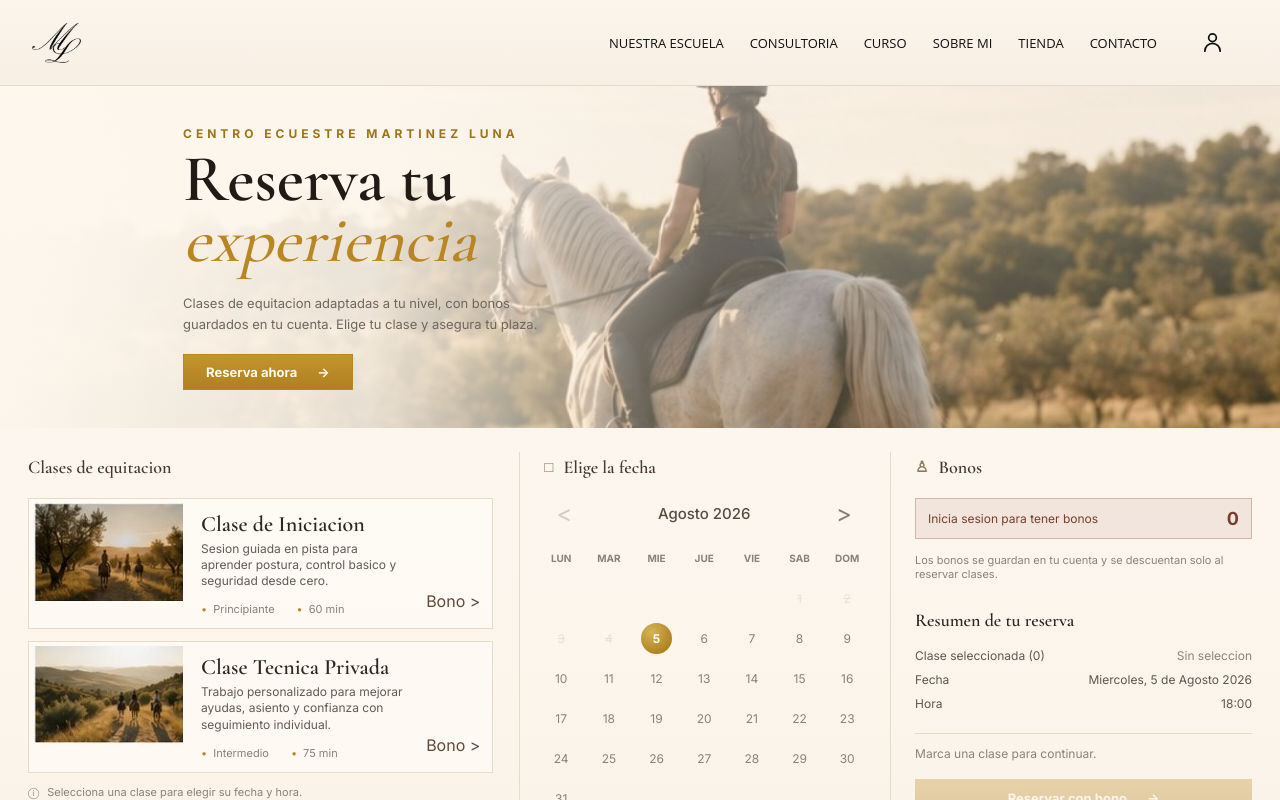
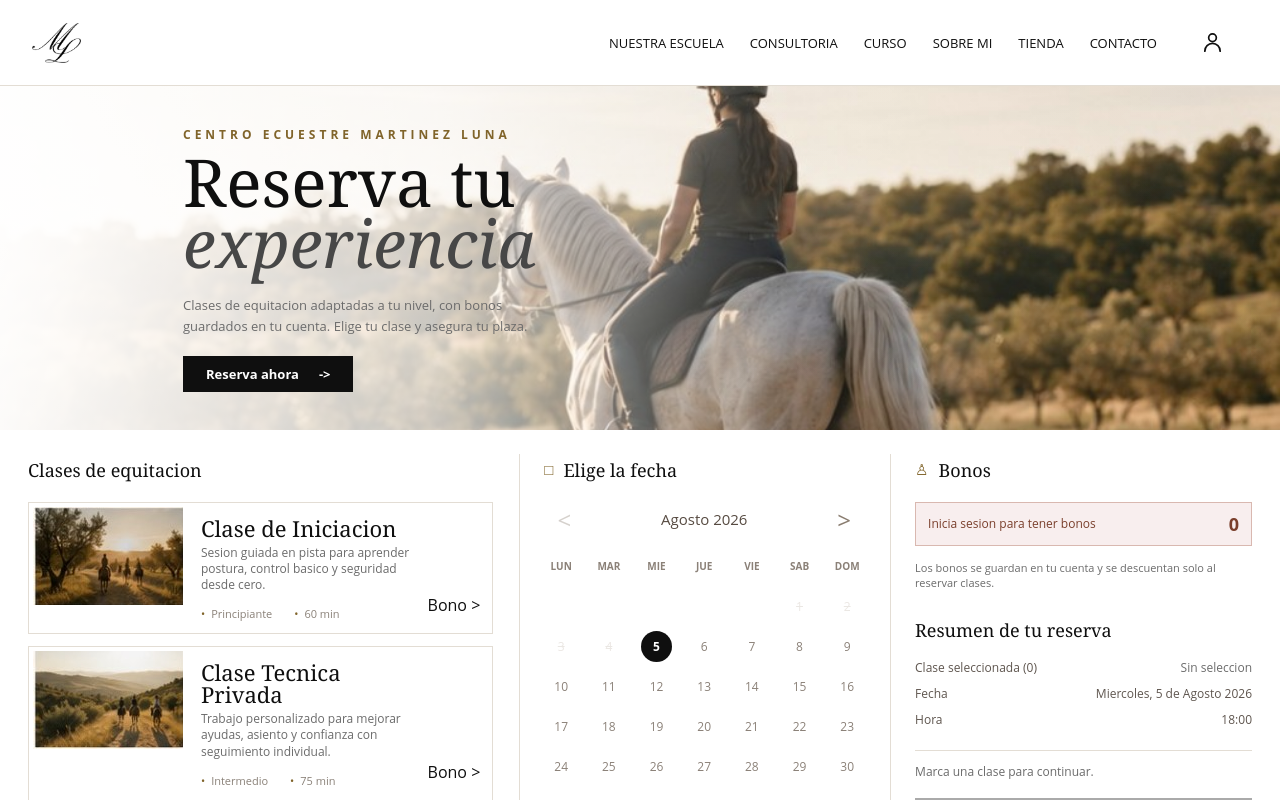
Before and after one commit to JLAC008/formulariocaballosfront, an Angular app: page / in a window 1280 px wide. Shown: the top 800 px of the page. Built offline with nearby package versions, Linux system fonts and the light colour scheme.

Commit message:
Cambio estilo pagina martinez luna

```diff
--- a/src/app/app.component.css
+++ b/src/app/app.component.css
@@ -1731,3 +1731,180 @@ dd {
     min-height: auto;
   }
 }
+
+/* Martinez Luna theme */
+.site-navbar {
+  background: #fff;
+  border-bottom-color: #e3ddd4;
+}
+
+.booking-page {
+  background: #fff;
+}
+
+.hero::before {
+  background:
+    linear-gradient(90deg, rgba(255, 255, 255, 0.96) 0%, rgba(255, 255, 255, 0.72) 34%, rgba(255, 255, 255, 0.08) 62%, rgba(255, 255, 255, 0) 100%),
+    linear-gradient(180deg, rgba(15, 15, 15, 0.03), rgba(15, 15, 15, 0));
+}
+
+.eyebrow,
+.modal-eyebrow,
+.back-link {
+  color: #80642a;
+  font-family: "Open Sans", Arial, sans-serif;
+  font-weight: 700;
+}
+
+.hero h1,
+.experience-info h2,
+.summary h2,
+.section-title,
+.bonus-modal h2,
+.reservation-modal h2,
+.history-modal h2,
+.auth-card h1,
+.admin-topbar h1,
+.admin-section h2,
+.experience-modal h2,
+.delete-modal h2,
+.session-box strong,
+.history-item strong,
+.admin-experience-card h3 {
+  color: #0f0f0f;
+  font-family: Vollkorn, Georgia, serif;
+  font-weight: 400;
+}
+
+.hero h1 span,
+.total strong,
+.bonus-pack-grid strong,
+.admin-kpis strong,
+.stats-grid strong {
+  color: #474747;
+}
+
+.intro,
+.experience-info p,
+.availability,
+.time-section p,
+.secure,
+.limit-note,
+.auth-copy,
+.demo-note,
+.section-actions p,
+.modal-copy,
+.history-empty,
+.selection-empty,
+.selection-help {
+  color: #6b6b6b;
+}
+
+.experience-card,
+.session-box,
+.bonus-box,
+.summary,
+.history-item,
+.admin-topbar,
+.admin-kpis article,
+.stats-grid article,
+.admin-section,
+.admin-experience-card,
+.schedule-board,
+.schedule-class-card,
+.schedule-booking-card,
+.auth-card,
+.bonus-modal,
+.reservation-modal,
+.history-modal,
+.experience-modal,
+.delete-modal {
+  background: #fff;
+  border-color: #e3ddd4;
+  box-shadow: none;
+}
+
+.experience-card:hover,
+.experience-card.selected,
+.bonus-pack-grid button:hover {
+  border-color: #0f0f0f;
+  box-shadow: 0 16px 38px rgba(15, 15, 15, 0.08);
+}
+
+.outline-action,
+.history-action,
+.buy-button,
+.price,
+.compact-action {
+  border-color: #0f0f0f;
+  color: #0f0f0f;
+}
+
+.primary-action,
+.pay-button,
+.hours button.active,
+.calendar-grid button.active,
+.auth-switch button.active,
+.time-slot-grid button.active {
+  background: #0f0f0f;
+  border-color: #0f0f0f;
+  color: #fff;
+}
+
+.buy-button,
+.history-action,
+.hours button,
+input,
+select,
+textarea,
+.time-slot-grid button,
+.bonus-pack-grid button {
+  background: #fff;
+  border-color: #e3ddd4;
+  color: #0f0f0f;
+}
+
+.bonus-box,
+.type-pill,
+.schedule-slot-time,
+.reservation-notice,
+.confirmation,
+.history-status-row.confirmed {
+  background: #f6f1e9;
+  border-color: #e3ddd4;
+  color: #80642a;
+}
+
+.bonus-box.empty,
+.warning,
+.history-item.cancelled,
+.history-status-row.cancelled {
+  background: #f8eeee;
+  border-color: #d9b8b0;
+  color: #7a3f2c;
+}
+
+.corner {
+  background: #0f0f0f;
+}
+
+.meta span::before,
+.section-title span,
+.date-line span,
+.admin-card-meta strong,
+.admin-tabs button.active {
+  color: #80642a;
+}
+
+.admin-tabs button.active {
+  border-bottom-color: #0f0f0f;
+}
+
+.schedule-class-card {
+  border-left-color: #0f0f0f;
+}
+
+.danger-action {
+  border-color: #7a3f2c;
+  color: #7a3f2c;
+}
--- a/src/styles.css
+++ b/src/styles.css
@@ -1,12 +1,13 @@
 :root {
-  --ink: #2f261f;
-  --muted: #7c746d;
-  --line: #e7dac9;
-  --paper: #fbf6ef;
-  --panel: #fffaf3;
-  --gold: #b88623;
-  --gold-deep: #9d741c;
-  --shadow: 0 18px 45px rgba(60, 44, 27, 0.08);
+  --ink: #0f0f0f;
+  --muted: #6b6b6b;
+  --line: #e3ddd4;
+  --paper: #ffffff;
+  --panel: #ffffff;
+  --gold: #a78335;
+  --gold-deep: #80642a;
+  --soft: #f6f1e9;
+  --shadow: 0 18px 45px rgba(15, 15, 15, 0.08);
 }
 
 * {
@@ -22,7 +23,7 @@ body {
 body {
   background: var(--paper);
   color: var(--ink);
-  font-family: Inter, Arial, sans-serif;
+  font-family: "Open Sans", Arial, sans-serif;
 }
 
 button,
```
